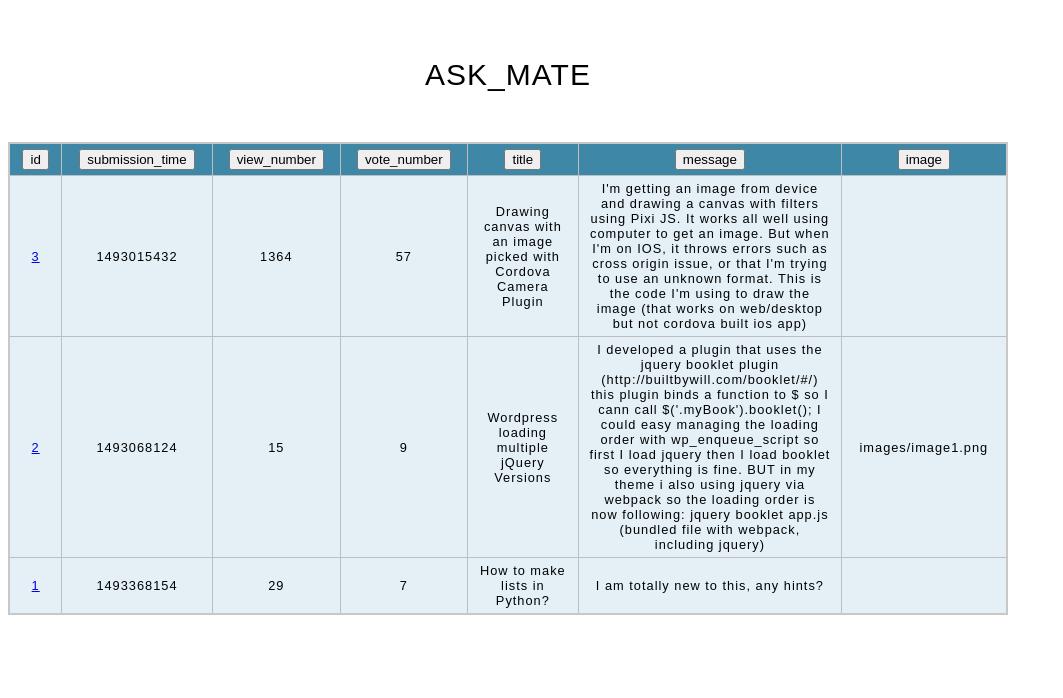
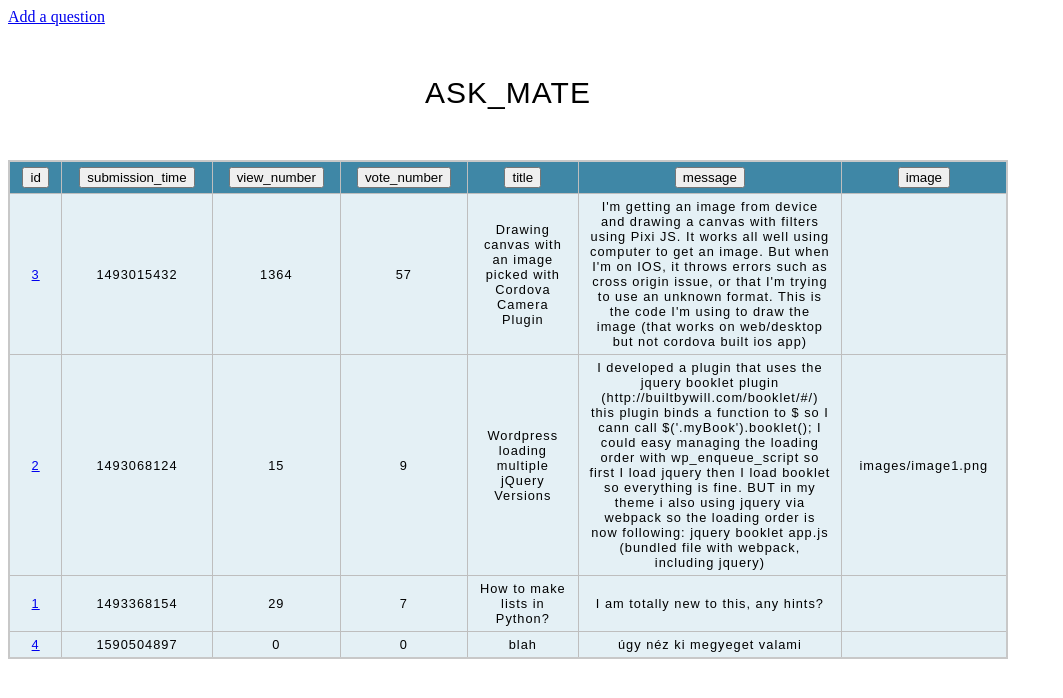
Before and after one commit to CocoBloom/Ask-mate-random-name, a Flask app: page / in a window 1280 px wide. Shown: the top 698 px of the page, without its empty margins (0-1063 px from the left). Run offline with Flask 2, Linux system fonts and the light colour scheme; some libraries are stand-ins or nearby versions.

Commit message:
Edit working. Also almost everything done. :')

```diff
--- a/sample_data/question.csv
+++ b/sample_data/question.csv
@@ -12,3 +12,4 @@ jquery
 booklet
 app.js (bundled file with webpack, including jquery)",images/image1.png
 1,1493368154,29,7,How to make lists in Python?,"I am totally new to this, any hints?",
+4,1590504897,0,0,blah, úgy néz ki megyeget valami,
--- a/server.py
+++ b/server.py
@@ -48,7 +48,7 @@ def question_page(question_id):
 def add_question():
     if request.method == "POST":
         list_of_questions = data_manager.get_list_of_questions("sample_data/question.csv")
-        new_question = [util.create_new_id(list_of_questions), int(time.time()), 0, 0, request.form['questiontitle'], request.form['questionbody'], '']
+        new_question = [len(list_of_questions), int(time.time()), 0, 0, request.form['questiontitle'], request.form['questionbody'], '']
         list_of_questions.append(new_question)
         data_manager.write_csv("sample_data/question.csv", list_of_questions)
         return redirect('/list')
@@ -69,13 +69,20 @@ def delete_question(question_id):
 
 @app.route('/question/<question_id>/edit', methods=['GET', 'POST'])
 def edit_question(question_id):
-#     if request.method == 'POST':
-#         list_of_questions = data_manager.get_list_of_questions("sample_data/question.csv")
-#         for id in list_of_questions:
-#             if question_id == id[0]:
-#                 list_of_questions.remove(id)
-#         data_manager.write_csv("sample_data/question.csv", list_of_questions)
-    return render_template("edit_questions.html", question_id=question_id)
+    list_of_questions = data_manager.get_list_of_questions("sample_data/question.csv")
+    if request.method == 'GET':
+        for question in list_of_questions:
+            if question_id == question[0]:
+                question_title = question[4]
+                question_text = question[5]
+        return render_template("edit_question_new.html", question_text=question_text, question_title=question_title, question_id=question_id)
+    else:
+        for question in list_of_questions:
+            if question[0] == question_id:
+                question[4] = request.form['edittitle']
+                question[5] = request.form['editbody']
+        data_manager.write_csv("sample_data/question.csv", list_of_questions)
+        return redirect('/question/'+ question_id)
 
 
 
--- a/templates/list.html
+++ b/templates/list.html
@@ -19,6 +19,7 @@
     </style>
 </head>
 <body>
+    <a href="/add-question">Add a question</a>
     <form action="http://localhost:8000/list" method="POST">
     <table border="1"
            width="1000" cellspacing="3">
```
Also changed, not shown: sample_data/answer.csv (+5 -2 lines).
